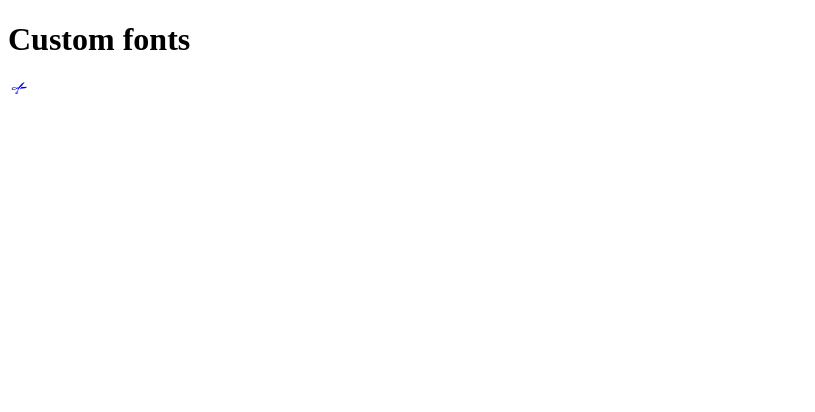
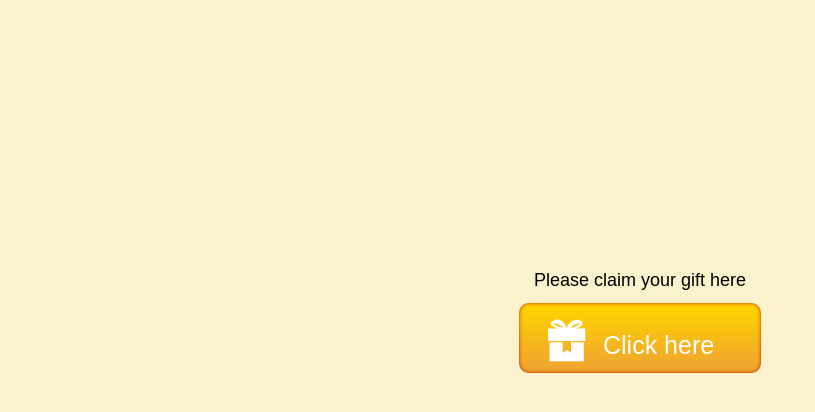
Before and after one commit to mBluebear/excercise-1, a plain HTML site: page index.html in a window 1280 px wide. Shown: the whole page, without its empty margins (0-815 px from the left). Drawn offline with nearby package versions, Linux system fonts and the light colour scheme.

Commit message:
Add more contents

```diff
--- a/css/custom-fonts.css
+++ b/css/custom-fonts.css
@@ -1,10 +1,10 @@
 @font-face {
-  font-family: 'custom-fonts';
-  src: url('../fonts/custom-fonts.eot?45199996');
-  src: url('../fonts/custom-fonts.eot?45199996#iefix') format('embedded-opentype'),
-       url('../fonts/custom-fonts.woff?45199996') format('woff'),
-       url('../fons/custom-fonts.ttf?45199996') format('truetype'),
-       url('../fonts/custom-fonts.svg?45199996#fontello') format('svg');
+    font-family: 'fontello';
+    src: url('../fonts/fontello.eot?36484303');
+    src: url('../fonts/fontello.eot?36484303#iefix') format('embedded-opentype'),
+    url('../fonts/fontello.woff?36484303') format('woff'),
+    url('../fonts/fontello.ttf?36484303') format('truetype'),
+    url('../fonts/fontello.svg?36484303#fontello') format('svg');
     font-weight: normal;
     font-style: normal;
 }
@@ -13,14 +13,14 @@
 /*
 @media screen and (-webkit-min-device-pixel-ratio:0) {
   @font-face {
-    font-family: 'custom-fonts';
-    src: url('../font/fontello.svg?45199996#fontello') format('svg');
+    font-family: 'fontello';
+    src: url('../font/fontello.svg?36484303#fontello') format('svg');
   }
 }
 */
 
 [class^="icon-"]:before, [class*=" icon-"]:before {
-  font-family: "custom-fonts";
+    font-family: "fontello";
     font-style: normal;
     font-weight: normal;
     speak: none;
@@ -50,9 +50,5 @@
     /* text-shadow: 1px 1px 1px rgba(127, 127, 127, 0.3); */
 }
 
-.icon-scissor:before { content: '\e800'; } /* '' */
-.icon-wink:before { content: '\e801'; } /* '' */
-.icon-search:before { content: '\e802'; } /* '' */
-.icon-pin:before { content: '\e803'; } /* '' */
-.icon-quote-left:before { content: '\e804'; } /* '' */
-.icon-quote-right:before { content: '\e805'; } /* '' */
+.icon-gift_open:before { content: '\e800'; } /* '' */
+.icon-gift_unopen:before { content: '\e801'; } /* '' */
--- a/css/index.css
+++ b/css/index.css
@@ -16,3 +16,49 @@ html {
 *, *:before, *:after {
 	box-sizing: inherit;
 }
+
+body {
+    background: #f9f2cd;
+    font-family: arial, sans-serif;
+    text-align: center;
+    padding-top: 250px;
+}
+
+h1 {
+    font-size: 18px;
+    font-weight: normal;
+}
+
+a#button {
+    width: 242px;
+    height: 70px;
+    display: inline-block;
+    background: url(../images/button_normal.png);
+    color: #fff;
+    font-size: 25px;
+    background-size: 100%;
+    text-decoration: none;
+    line-height: 2.5;
+    vertical-align: top;
+    text-align: left;
+}
+
+a#button:hover {
+    background: url(../images/button_hover.png);
+    background-size: 100%;
+}
+
+a#button i {
+    font-size: 60px;
+    line-height: 0;
+}
+
+#balloon {
+    width: 82px;
+    height: 164px;
+    position: absolute;
+    top: 100px;
+    left: 50%;
+    margin-left: -41px;
+    display: none;
+}
--- a/index.html
+++ b/index.html
@@ -2,17 +2,21 @@
 <html lang="en-ca">
 <head>
 	<meta charset="utf-8">
-	<title>Responsive Setup</title>
+	<title>Claim Your Gift</title>
 	<link href="css/index.css" rel="stylesheet">
 	<link href="css/custom-fonts.css" rel="stylesheet">
 	<meta name="handheldfriendly" content="true">
 	<meta name="mobileoptimized" content="240">
 	<meta name="viewport" content="width=device-width,initial-scale=1">
+
+    <script src="https://ajax.googleapis.com/ajax/libs/jquery/1.11.2/jquery.min.js"></script>
+    <script src="js/main.js"></script>
 </head>
 <body>
 
-	<h1>Custom fonts</h1>
-	<a href="http://google.com"><i class="icon-scissor"></i><Google</a>
+	<h1>Please claim your gift here</h1>
+	<a href="#" id="button"><i class="icon-gift_unopen"></i>Click here</a>
+    <img src="images/baloon.png" alt="Balloon" id="balloon">
 
 </body>
 </html>
--- /dev/null
+++ b/js/main.js
@@ -0,0 +1,8 @@
+$(document).ready(function(){
+    $('#button').click(function(){
+        $('#balloon').fadeIn(function(){
+            $(this).animate({top: -200}, 5000);
+        });
+        $(this).children('.icon-gift_unopen').attr('class', 'icon-gift_open');
+    });
+});
```
Also changed, not shown: fonts/custom-fonts.ttf (deleted), fonts/custom-fonts.woff (deleted), fonts/fontello.ttf (added), fonts/fontello.woff (added), images/baloon.png (added), images/button_hover.png (added), images/button_normal.png (added), 5 other files. Lines whose indentation alone changed are shown as unchanged.
